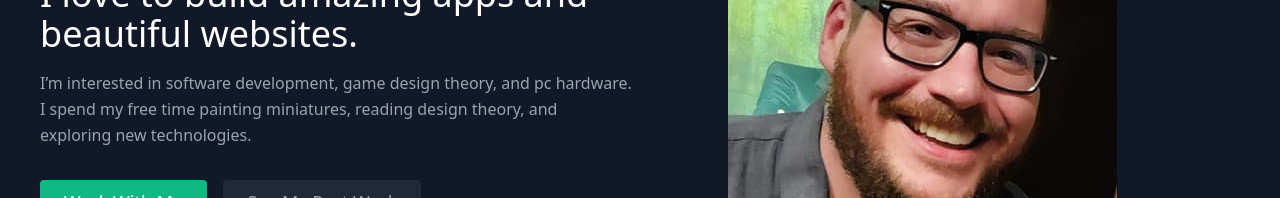
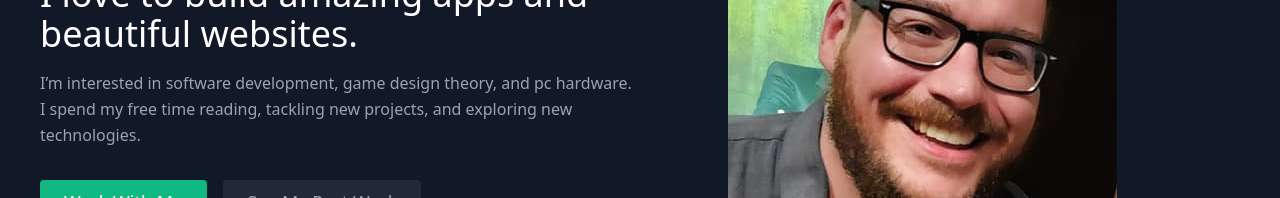
Before and after one commit to SeanKruse/Portfolio, a React (Create React App) app: page / in a window 1280 px wide. Shown: the part 275-473 px from the top of the page. Built offline with nearby package versions, Linux system fonts and the light colour scheme.

Commit message:
Update About.js

```diff
--- a/src/components/About.js
+++ b/src/components/About.js
@@ -11,7 +11,7 @@ export default function About() {
               <p className="mb-8 leading-relaxed">
               I’m interested in software development, game design theory, and pc hardware.
               <br></br>
-              I spend my free time painting miniatures, reading design theory, and exploring new technologies.
+              I spend my free time reading, tackling new projects, and exploring new technologies.
               </p>
               <div className="flex justify-center">
                 <a
```
